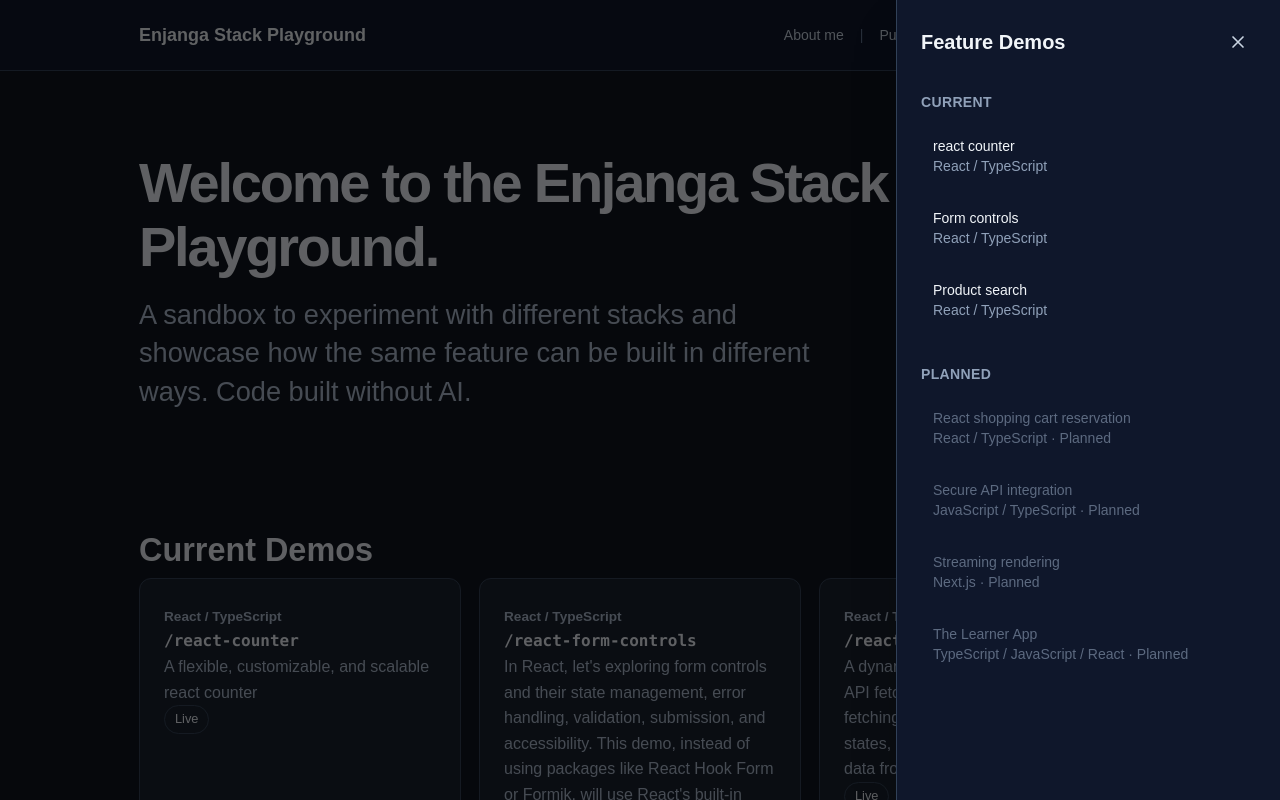
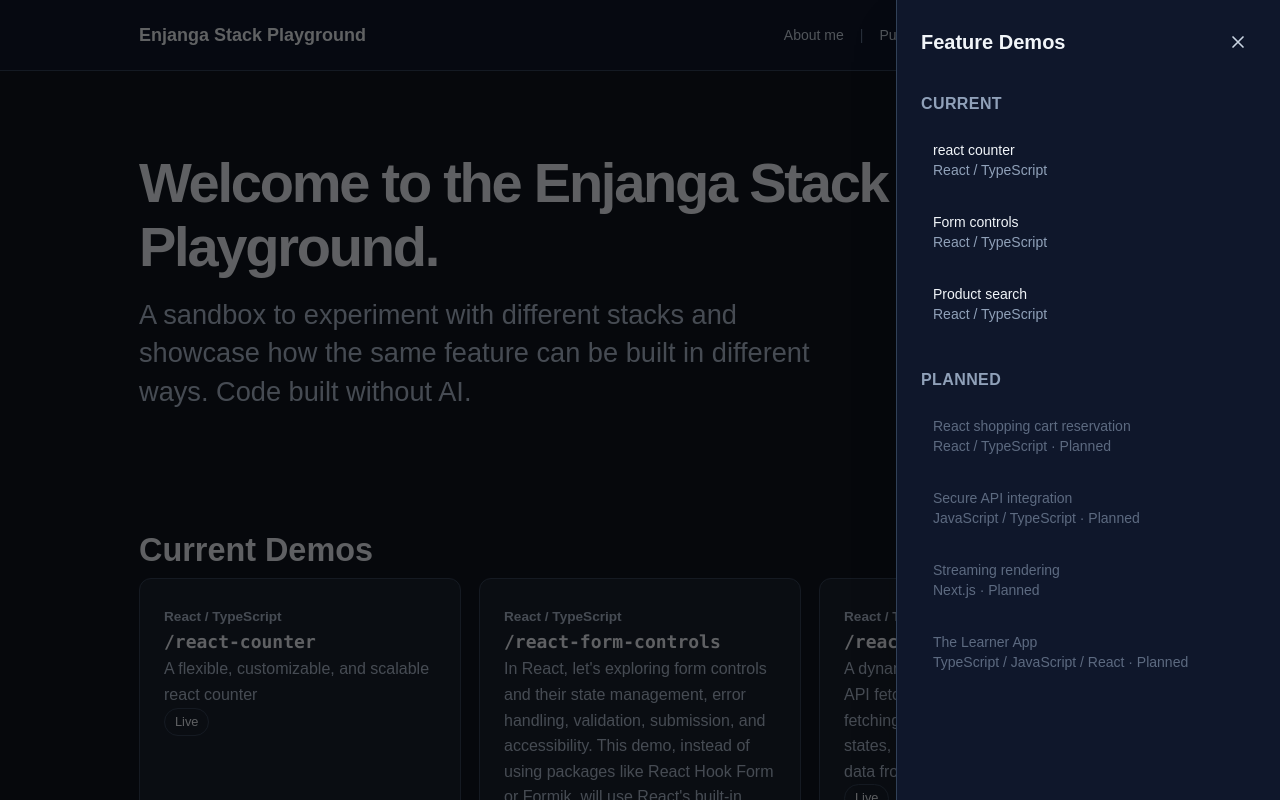
Before and after one commit to ericnjanga/enjanga-stack-playground, a Next.js app: page / in a window 1280 px wide. Both pictures are taken after a click on the button "Feature Demos". Shown: the top 800 px of the page. Built offline with nearby package versions, Linux system fonts and the light colour scheme.

Commit message:
style: improve demo heading readability
Increase heading sizes in demo cards, the feature menu, product search controls, and shopping cart items.

```diff
--- a/src/app/(demos)/react-product-search/ProductSearchDemo/index.tsx
+++ b/src/app/(demos)/react-product-search/ProductSearchDemo/index.tsx
@@ -11,7 +11,7 @@ export default function ProductSearchDemo() {
   return (
     <div>
       <div className="mx-auto w-full max-w-[1050px] rounded-lg px-6 py-6 text-orange-100">
-        <h3 className="text-orange-200">Care to simulate the different states of this app?</h3>
+        <h3 className="text-lg text-orange-200">Care to simulate the different states of this app?</h3>
         <DemoStateControls value={scenario} onChange={setScenario} />
       </div>
       <section className="demo-main">
--- a/src/app/(demos)/react-shopping-cart-reservation/ShoppingCartDemo.tsx
+++ b/src/app/(demos)/react-shopping-cart-reservation/ShoppingCartDemo.tsx
@@ -20,7 +20,7 @@ export default function ShoppingCartDemo() {
           <ul className="space-y-3">
             {products.map((product) => (
               <li key={product.id} className="flex flex-wrap items-center justify-between gap-4 rounded-lg border border-slate-700 bg-slate-900 p-4">
-                <div><h3>{product.name}</h3><p>{formatPrice(product.priceCents)}</p></div>
+                <div><h3 className="text-lg">{product.name}</h3><p>{formatPrice(product.priceCents)}</p></div>
                 <button type="button" aria-label={`Add ${product.name} to cart`} onClick={() => act("add", product.id)} className={buttonClass}>Add to cart</button>
               </li>
             ))}
@@ -33,7 +33,7 @@ export default function ShoppingCartDemo() {
             <ul className="divide-y divide-slate-700">
               {items.map((item) => (
                 <li key={item.id} className="py-4">
-                  <h3>{item.name}</h3>
+                  <h3 className="text-lg">{item.name}</h3>
                   <p className="mb-3">{formatPrice(item.priceCents)} each · {formatPrice(item.priceCents * item.quantity)}</p>
                   <div className="flex flex-wrap items-center gap-3">
                     <button type="button" aria-label={`Decrease ${item.name} quantity`} onClick={() => act("decrease", item.id)} className={buttonClass}>−</button>
--- a/src/components/DemoCard.tsx
+++ b/src/components/DemoCard.tsx
@@ -7,7 +7,7 @@ export default function DemoCard ({ demo, isPlanned = false }: { demo: DemoShape
     return (
       <div className="stack-link cursor-not-allowed opacity-50">
         <span className="stack">{demo.stack}</span>
-        <h3><code>{demo.route}</code></h3>
+        <h3 className="text-lg"><code>{demo.route}</code></h3>
         <p>{demo.blurb ?? demo.description}</p>
         <span className="status">Planned</span>
       </div>
@@ -17,7 +17,7 @@ export default function DemoCard ({ demo, isPlanned = false }: { demo: DemoShape
   return (
     <Link href={demo.route} className="stack-link block -m-6 rounded-xl p-6 transition-colors hover:bg-slate-700">
       <span className="stack">{demo.stack}</span>
-      <h3><code>{demo.route}</code></h3>
+      <h3 className="text-lg"><code>{demo.route}</code></h3>
       <p>{demo.blurb ?? demo.description}</p>
       <span className="status">Live</span>
     </Link>
--- a/src/components/FeatureDemosMenu.tsx
+++ b/src/components/FeatureDemosMenu.tsx
@@ -58,7 +58,7 @@ export default function FeatureDemosMenu() {
               </button>
             </div>
             <nav aria-label="Feature demos" className="mt-8">
-              <h3 className="text-sm font-semibold uppercase tracking-wide text-slate-400">Current</h3>
+              <h3 className="text-base font-semibold uppercase tracking-wide text-slate-400">Current</h3>
               <ul className="mt-3 flex flex-col gap-2">
                 {getCurrentDemos().map((demo) => (
                   <li key={demo.id} className="rounded-lg border-0 bg-transparent p-0">
@@ -74,7 +74,7 @@ export default function FeatureDemosMenu() {
                   </li>
                 ))}
               </ul>
-              <h3 className="mt-8 text-sm font-semibold uppercase tracking-wide text-slate-400">Planned</h3>
+              <h3 className="mt-8 text-base font-semibold uppercase tracking-wide text-slate-400">Planned</h3>
               <ul className="mt-3 flex flex-col gap-2">
                 {getPlannedDemos().map((demo) => (
                   <li key={demo.id} className="cursor-not-allowed rounded-lg border-0 bg-transparent px-3 py-3 text-slate-400 opacity-60">
```
